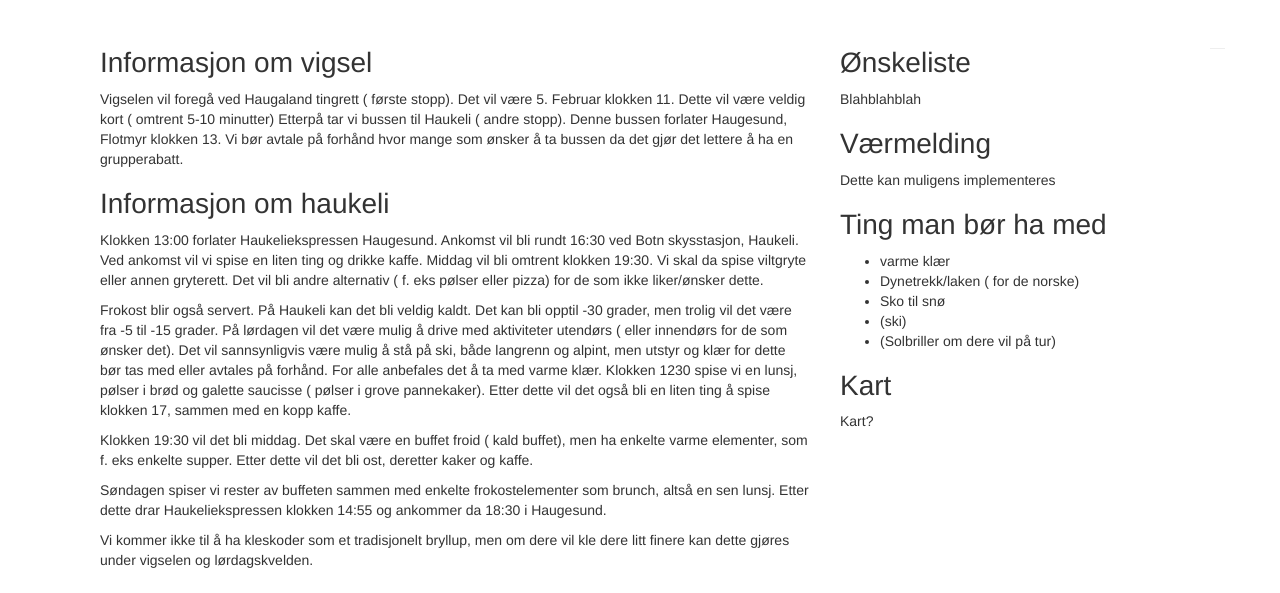
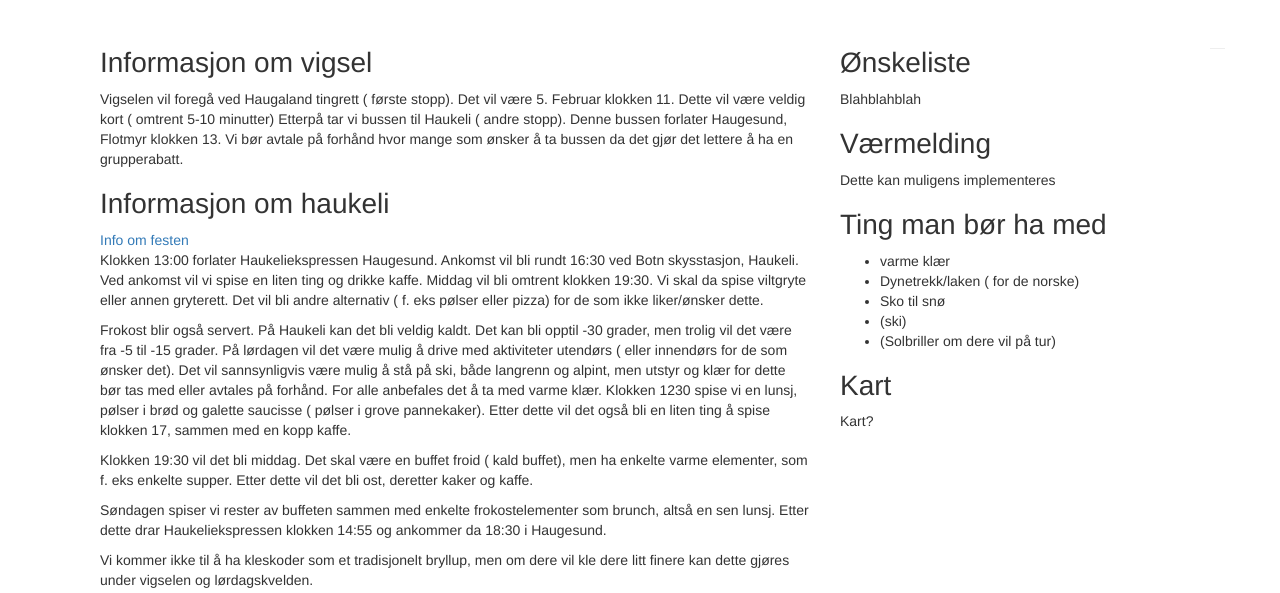
Before and after one commit to plunun/plunun.github.io, a plain HTML site: page index.html in a window 1280 px wide. Shown: the part 408-1001 px from the top of the page. Drawn offline with nearby package versions, Linux system fonts and the light colour scheme.

Commit message:
La til lenken som @plunun la til

```diff
--- a/index.html
+++ b/index.html
@@ -61,6 +61,7 @@ glyphicon glyphicon-heart"/></h1>
 <p>Vigselen vil foregå ved Haugaland tingrett ( første stopp). Det vil være 5. Februar klokken 11. Dette vil være veldig kort ( omtrent 5-10 minutter) Etterpå tar vi bussen til Haukeli ( andre stopp). Denne bussen forlater Haugesund, Flotmyr klokken 13. Vi bør avtale på forhånd hvor mange som ønsker å ta bussen da det gjør det lettere å ha en grupperabatt.</p>
 
 <h2>Informasjon om haukeli</h2>
+<a href="Fest.html">Info om festen</a>
 
 <p>Klokken 13:00 forlater Haukeliekspressen Haugesund. Ankomst vil bli rundt 16:30 ved Botn skysstasjon, Haukeli. Ved ankomst vil vi spise en liten ting og drikke kaffe. Middag vil bli omtrent klokken 19:30. Vi skal da spise viltgryte eller annen gryterett. Det vil bli andre alternativ ( f. eks pølser eller pizza) for de som ikke liker/ønsker dette.</p>
 <p>
```
